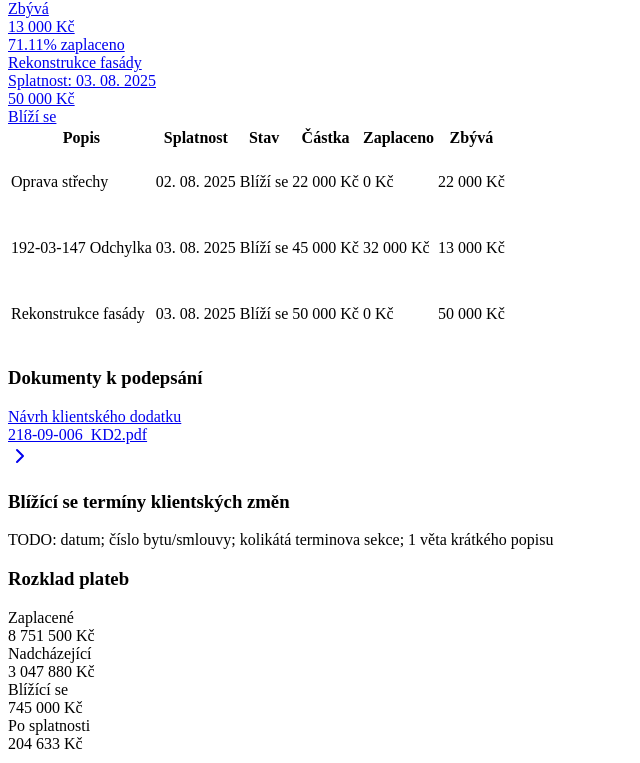
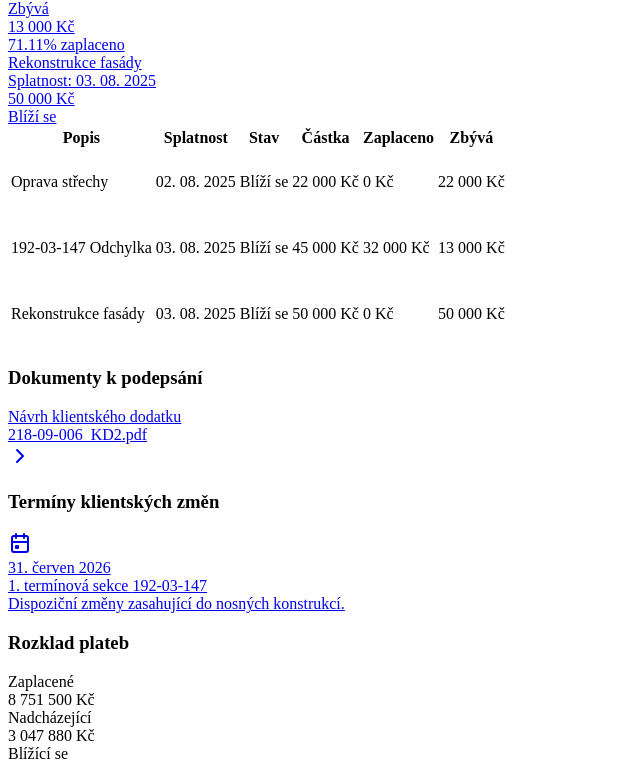
Before and after one commit to TomVitha/ois-vue, a Vue app: page / in a window 1280 px wide. Shown: the part 3022-3785 px from the top of the page, without its empty margins (0-640 px from the left). Built offline with nearby package versions, Linux system fonts and the light colour scheme.

Commit message:
Client Term component, displayed on Dashboard

```diff
--- /dev/null
+++ b/src/components/ClientTermItem.vue
@@ -0,0 +1,28 @@
+<script setup>
+
+</script>
+
+<template>
+  <RouterLink to="/kalendar" class="list-group-item d-flex align-items-center card-link">
+    <div class="row flex-fill">
+      <div class="col-auto text-end d-print-none">
+        <svg xmlns="http://www.w3.org/2000/svg" width="24" height="24" viewBox="0 0 24 24" fill="none" stroke="currentColor" stroke-width="2" stroke-linecap="round" stroke-linejoin="round" class="icon icon-md icon-tabler-calendar-event">
+          <path stroke="none" d="M0 0h24v24H0z" fill="none" />
+          <path d="M4 7a2 2 0 0 1 2 -2h12a2 2 0 0 1 2 2v12a2 2 0 0 1 -2 2h-12a2 2 0 0 1 -2 -2l0 -12" />
+          <path d="M16 3l0 4" />
+          <path d="M8 3l0 4" />
+          <path d="M4 11l16 0" />
+          <path d="M8 15h2v2h-2l0 -2" />
+        </svg>
+      </div>
+      <div class="col">
+        <div class="fw-bold">31. červen 2026</div>
+        <div>1. termínová sekce <span class="badge bg-default text-default-fg text-nowrap">192-03-147</span></div>
+        <div class="text-secondary small">Dispoziční změny zasahující do nosných konstrukcí.</div>
+        <!-- <div class="text-secondary">1. termínová sekce <span class="badge bg-default text-default-fg text-nowrap">192-03-147</span></div> -->
+      </div>
+    </div>
+  </RouterLink>
+</template>
+
+<style scoped></style>
--- a/src/views/Home.vue
+++ b/src/views/Home.vue
@@ -6,6 +6,7 @@
   import PageTemplate from '@/components/PageTemplate.vue'
   import PaymentDialog from '@/components/Payment/PaymentDialog.vue'
   import SignaturePromptItem from '@/components/SignaturePromptItem.vue'
+  import ClientTermItem from '@/components/ClientTermItem.vue'
   import ContactBlock from '@/components/ContactCard.vue'
 </script>
 
@@ -76,10 +77,10 @@
                   </div>
                 </div> -->
                 <div class="carousel-item active">
-                  <img class="d-block w-100" alt="" src="https://imagefaker.access.mx.com/1600x800?text=Unit%201" />
+                  <img class="d-block w-100" alt="" src="https://imagefaker.access.mx.com/1600x800?text=Byt%201" />
                 </div>
                 <div class="carousel-item">
-                  <img class="d-block w-100" alt="" src="https://imagefaker.access.mx.com/1600x800?text=Unit%202" />
+                  <img class="d-block w-100" alt="" src="https://imagefaker.access.mx.com/1600x800?text=Byt%202" />
                 </div>
               </div>
               <!-- <a class="carousel-control-prev" data-bs-target="#carousel-1" role="button" data-bs-slide="prev">
@@ -151,10 +152,10 @@
           <div class="col-xl-6">
             <div class="card">
               <div class="card-header">
-                <h3 class="card-title">Blížící se termíny klientských změn</h3>
+                <h3 class="card-title">Termíny klientských změn</h3>
               </div>
               <div class="list-group list-group-flush">
-                <div class="list-group-item">TODO: datum; číslo bytu/smlouvy; kolikátá terminova sekce; 1 věta krátkého popisu</div>
+                <ClientTermItem></ClientTermItem>
               </div>
             </div>
           </div>
```
